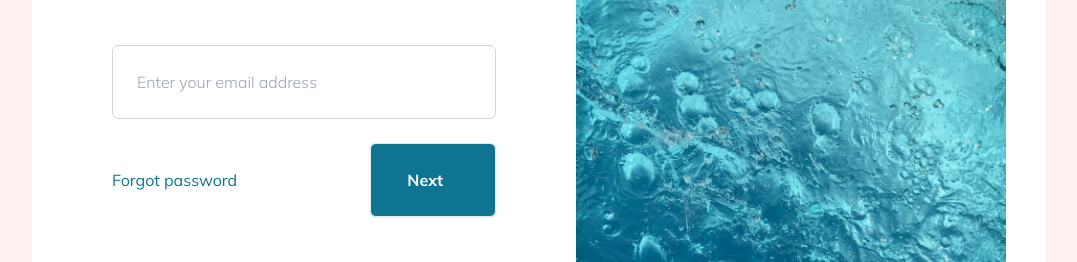
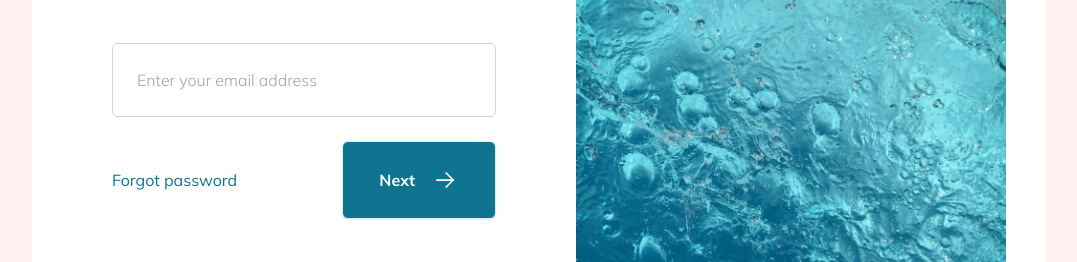
Before and after one commit to robertoarg055/Guia-1, a plain HTML site: page login/login.html in a window 1280 px wide. Shown: the part 245-507 px from the top of the page, without its empty margins (101-1178 px from the left). Drawn offline with nearby package versions, Linux system fonts and the light colour scheme.

Commit message:
Update login.html

```diff
--- a/login/login.html
+++ b/login/login.html
@@ -35,6 +35,7 @@
               <span>Next</span>
               <svg
                 xmlns="http://www.w3.org/2000/svg"
+                class="w-7"
                 viewBox="0 0 24 24"
                 stroke-width="1.5"
                 stroke="#ffffff"
```
